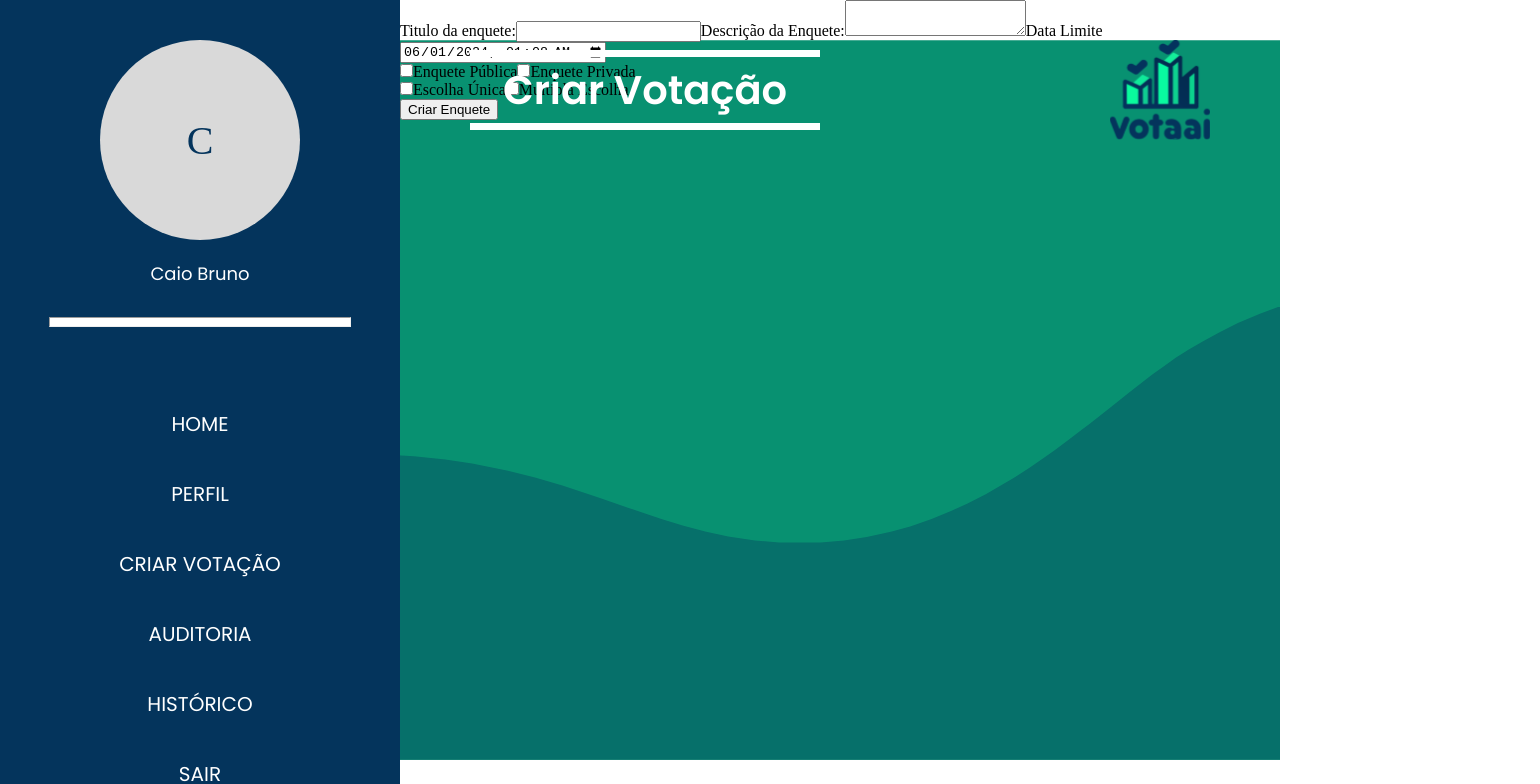
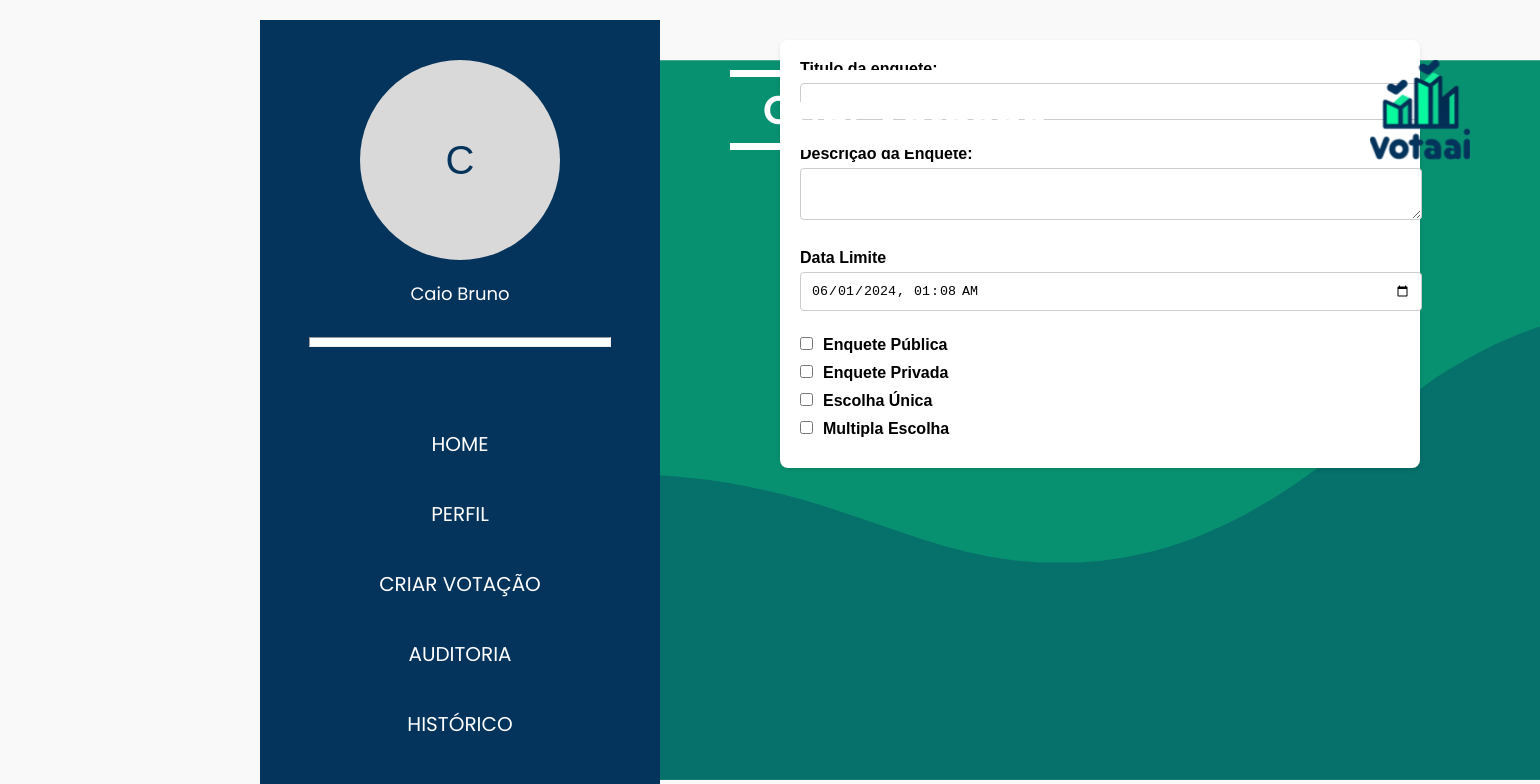
Before and after one commit to HiveSoft-UEFS/votaai-frontend, a React (Create React App) app in the folder app/: page / in a window 1280 px wide. Shown: the top 784 px of the page, 1540 px wide, since content can reach past the window. Built offline with nearby package versions, Linux system fonts and the light colour scheme.

Commit message:
Adicionando o css na criação da enquete

```diff
--- a/app/src/App.tsx
+++ b/app/src/App.tsx
@@ -4,7 +4,7 @@ import PageTitle from './components/pageTitle';
 import SideMenu from './components/sideMenu'
 import PollCard from "./components/pollCard";
 import RegistrationModal from "./components/RegistrationModal";
-import CreatePoll from './pages/CreatePoll';
+import CreatePoll from './pages/CreatePollPage/CreatePoll';
 
 function App() {
   return (
--- a/app/src/pages/CreatePoll.tsx
+++ /dev/null
@@ -1,98 +0,0 @@
-import React, {useState} from "react";
-import PageTitle from "../components/pageTitle";
-import BasePage from "../components/basePage";
-
-
-const CreatePoll = () =>{
-    const [titulo, setTitulo] = useState("");
-    const [descricao, setDescricao] = useState("");
-    const [dataLimite, setDataLimite] = useState(new Date());
-    const [epublico, setEPublico] = useState(false)
-    const [multiplaEscolha, setMultiplaEscolha] = useState(false);
-
-
-    const handleSubmit = (event: React.FormEvent<HTMLFormElement>) => {
-        event.preventDefault();
-    };
-
-    return (
-
-        <div className="backgroundDaEnquete">
-
-            <div>
-                <BasePage username='Caio Bruno' title="Criar Votação">
-                    <form className="create-poll-form" onSubmit={handleSubmit}>
-                    <label>
-                        Titulo da enquete:
-                        <input
-                            type="text"
-                            value={titulo}
-                            onChange={(e) => setTitulo(e.target.value)}
-                        />
-                    </label>
-                    <label>
-                        Descrição da Enquete:
-                        <textarea
-                            value={descricao}
-                            onChange={(e) => setDescricao(e.target.value)}
-                        />
-                    </label>
-                    <label>
-
-                        Data Limite
-                        <input
-                            type="datetime-local"
-                            value={dataLimite.toISOString().substring(0, 16)}
-                            onChange={(e) => setDataLimite(new Date(e.target.value))}
-                        />
-                    </label>
-
-                    <div>
-                        <label>
-                            <input
-                                type="checkbox"
-                                checked={epublico}
-                                onChange={() => setEPublico(true)}
-                            />
-                            Enquete Pública
-                        </label>
-                        <label>
-                            <input
-                                type="checkbox"
-                                checked={epublico}
-                                onChange={() => setEPublico(false)}
-                            />
-                            Enquete Privada
-                        </label>
-                    </div>
-
-                    <div>
-                        <label>
-                            <input
-                                type="checkbox"
-                                checked={multiplaEscolha}
-                                onChange={() => setMultiplaEscolha(false)}
-                            />
-                            Escolha Única
-                        </label>
-                        <label>
-                            <input
-                                type="checkbox"
-                                checked={multiplaEscolha}
-                                onChange={() => setMultiplaEscolha(true)}
-                            />
-                            Multipla Escolha
-                        </label>
-                    </div>
-
-                    <button type="submit">Criar Enquete</button>
-                    </form>
-
-                </BasePage>
-            </div>
-
-        </div>
-    )
-
-}
-export default CreatePoll;
--- /dev/null
+++ b/app/src/pages/CreatePollPage/CreatePoll.css
@@ -0,0 +1,85 @@
+body {
+    font-family: Arial, sans-serif;
+    background-color: #f9f9f9;
+    margin: 0;
+    padding: 0;
+}
+
+.center-content {
+    display: flex;
+    justify-content: center;
+    align-items: flex-start;
+    min-height: 100vh;
+}
+
+.page-content-wrapper {
+    max-width: 800px;
+    width: 100%;
+    padding: 20px;
+    box-sizing: border-box;
+}
+
+.create-poll-form {
+    background-color: #fff;
+    padding: 20px;
+    margin: 20px auto;
+    border-radius: 8px;
+    box-shadow: 0 2px 4px rgba(0, 0, 0, 0.1);
+    max-width: 600px;
+}
+
+.create-poll-form label {
+    display: block;
+    margin-bottom: 10px;
+    font-weight: bold;
+}
+
+.create-poll-form input[type="text"],
+.create-poll-form input[type="datetime-local"],
+.create-poll-form textarea {
+    width: 100%;
+    padding: 10px;
+    margin-top: 5px;
+    margin-bottom: 15px;
+    border: 1px solid #ccc;
+    border-radius: 4px;
+}
+
+.create-poll-form input[type="checkbox"] {
+    margin-right: 10px;
+}
+
+.create-poll-form button {
+    background-color: #4CAF50;
+    color: white;
+    padding: 10px 20px;
+    border: none;
+    border-radius: 4px;
+    cursor: pointer;
+    font-size: 16px;
+}
+
+.create-poll-form button:hover {
+    background-color: #45a049;
+}
+
+.checkbox-section {
+    display: flex;
+    flex-direction: column;
+}
+
+.checkbox-section label {
+    margin-bottom: 10px;
+}
+
+.page-title {
+    text-align: center;
+    color: #333;
+    margin-bottom: 20px;
+}
+
+@media (max-width: 768px) {
+    .page-content-wrapper {
+        max-width: 90%;
+    }
+}
--- /dev/null
+++ b/app/src/pages/CreatePollPage/CreatePoll.tsx
@@ -0,0 +1,103 @@
+import React, {useState} from "react";
+import PageTitle from "../../components/pageTitle";
+import BasePage from "../../components/basePage";
+import "./CreatePoll.css";
+
+
+const CreatePoll = () =>{
+    const [titulo, setTitulo] = useState("");
+    const [descricao, setDescricao] = useState("");
+    const [dataLimite, setDataLimite] = useState(new Date());
+    const [ePublico, setEPublico] = useState(false)
+    const [ePrivado, setEPrivado] = useState(false)
+    const [multiplaEscolha, setMultiplaEscolha] = useState(false);
+    const [escolhaUnica, setEscolhaUnica] = useState(false)
+
+
+    const handleSubmit = (event: React.FormEvent<HTMLFormElement>) => {
+        event.preventDefault();
+    };
+
+    return (
+
+        <div className="center-content">
+            <div className="page-content-wrapper">
+                <BasePage username="Caio Bruno" title="Criar Votação">
+                   {/*
+                    <PageTitle text="Criar Enquete" color="white" />
+                    */}
+                    <form className="create-poll-form" onSubmit={handleSubmit}>
+                        <label>
+                            Titulo da enquete:
+                            <input
+                                type="text"
+                                value={titulo}
+                                onChange={(e) => setTitulo(e.target.value)}
+                            />
+                        </label>
+                        <label>
+                            Descrição da Enquete:
+                            <textarea
+                                value={descricao}
+                                onChange={(e) => setDescricao(e.target.value)}
+                            />
+                        </label>
+                        <label>
+
+                            Data Limite
+                            <input
+                                type="datetime-local"
+                                value={dataLimite.toISOString().substring(0, 16)}
+                                onChange={(e) => setDataLimite(new Date(e.target.value))}
+                            />
+                        </label>
+
+                        {/* Parte das checkbox  */}
+                        <div className="checkbox-section">
+                            <label>
+                                <input
+                                    type="checkbox"
+                                    checked={ePublico}
+                                    onChange={() => {setEPublico(true); setEPrivado(false)}}
+                                />
+                                Enquete Pública
+                            </label>
+                            <label>
+                                <input
+                                    type="checkbox"
+                                    checked={ePrivado}
+                                    onChange={() => {setEPrivado(true); setEPublico(false)}}
+
+                                />
+                                Enquete Privada
+
+                            </label>
+
+                            <label>
+                                <input
+                                    type="checkbox"
+                                    checked={escolhaUnica}
+                                    onChange={() => {setEscolhaUnica(true); setMultiplaEscolha(false)}}
+                                />
+                                Escolha Única
+                            </label>
+                            <label>
+                                <input
+                                    type="checkbox"
+                                    checked={multiplaEscolha}
+                                    onChange={() => {setMultiplaEscolha(true); setEscolhaUnica(false)}}
+                                />
+                                Multipla Escolha
+                            </label>
+                        </div>
+
+                        </form>
+
+                    </BasePage>
+                </div>
+
+        </div>
+    )
+
+}
+export default CreatePoll;
```
